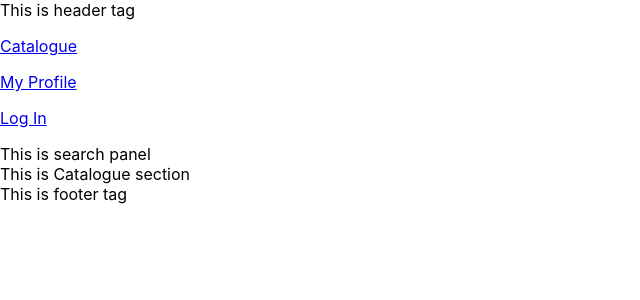
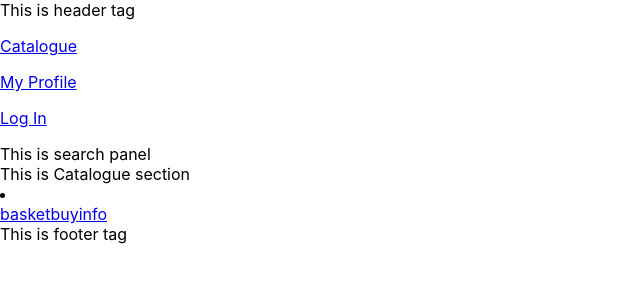
Before and after one commit to Koliya-s-survivors/TRBT-service, a React (Create React App) app: page / in a window 1280 px wide. Shown: the top 300 px of the page, without its empty margins (0-640 px from the left). Built offline with nearby package versions, Linux system fonts and the light colour scheme.

Commit message:
create catalog-content-item component

```diff
--- /dev/null
+++ b/src/commons/components/pages/catalogue/catalog-content-item/catalog-content-item.js
@@ -0,0 +1,22 @@
+import React, { Component } from 'react';
+// CSS
+import './catalog-content-item.css';
+
+export default class CatalogContentItem extends Component {
+  render() {
+    const { listItem, img, musicName, artist, price } = this.props;
+    return (
+
+      <li key={ listItem }>
+        <img src="" alt="" />
+        <div>{ musicName }</div>
+        <div>{ artist }</div>
+        <div>{ price }</div>
+        <a href="#">basket</a>
+        <a href="#">buy</a>
+        <a href="#">info</a>
+      </li>
+
+    )
+  }
+}
--- /dev/null
+++ b/src/commons/components/pages/catalogue/catalog-content-item/index.js
@@ -0,0 +1,3 @@
+import CatalogContentItem from "./catalog-content-item";
+
+export default CatalogContentItem;
--- a/src/commons/components/pages/catalogue/catalogue.js
+++ b/src/commons/components/pages/catalogue/catalogue.js
@@ -1,7 +1,13 @@
 import React, { Component } from "react";
+import CatalogContentItem from "./catalog-content-item/catalog-content-item";
 
 export default class Catalogue extends Component {
   render() {
-    return <section> This is Catalogue section</section>
+    return (
+    <>
+      <section> This is Catalogue section</section>
+      <CatalogContentItem/>
+    </>
+    )
   }
 }
```
Also changed, not shown: src/commons/components/pages/catalogue/catalog-content-item/catalog-content-item.css (added), src/commons/components/pages/catalogue/catalog-content-item/img/274px-Yamakasi_(альбом).jpeg (added), src/commons/components/pages/catalogue/catalog-content-item/img/Layer 6.png (added).
